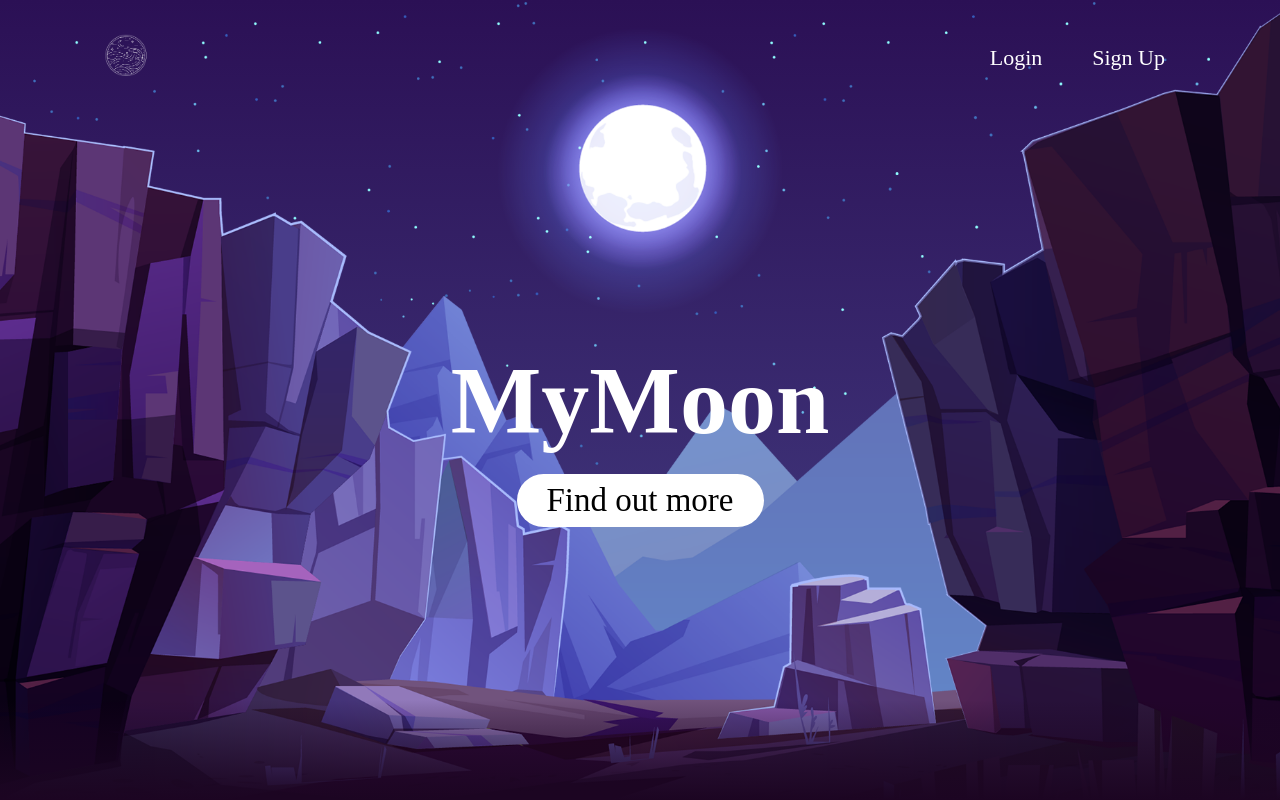
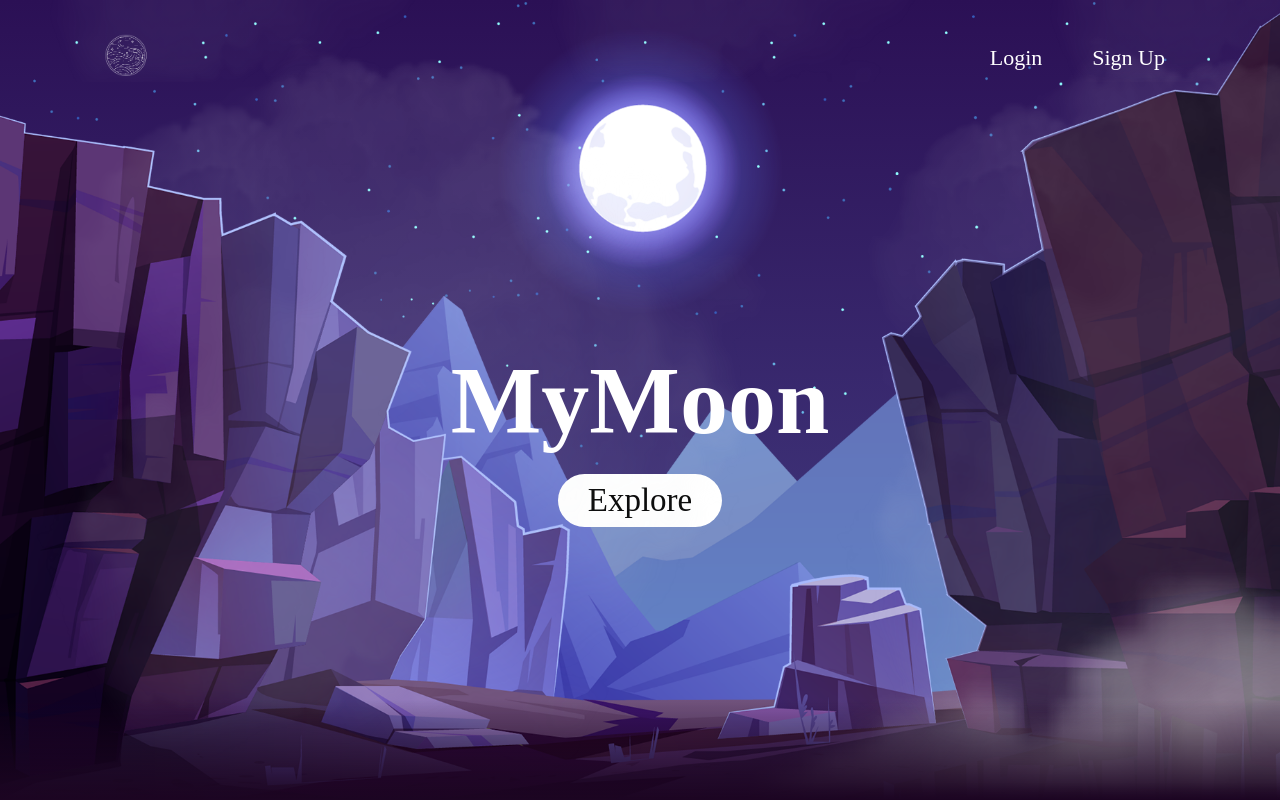
Before and after one commit to GRClarke8456/Period_tracker_ReactJS, a React (Create React App) app: page / in a window 1280 px wide. Shown: the top 800 px of the page. Built offline with nearby package versions, Linux system fonts and the light colour scheme; no server answers; a web font is replaced by a local one.

Commit message:
comments now show

```diff
--- a/src/App.css
+++ b/src/App.css
@@ -184,13 +184,13 @@ section img#mountains_front {
   flex-direction: column;
   justify-content: center;
   align-items: center;
-  width: 50%;
+  width: 60%;
   /* width: 2000px; */
   height: 400px;
   border-radius: 12px;
   /* background-color: rgb(255, 255, 255); */
-  background-image: url(https://cdn5.vectorstock.com/i/1000x1000/51/69/minimalist-hands-and-moon-line-art-symbol-vector-26785169.jpg) ;
-  background-size: 1000px 1000px;
+  background-image: url(https://c4.wallpaperflare.com/wallpaper/1001/338/453/purple-the-sky-stars-clouds-sunset-hd-wallpaper-thumb.jpg) ;
+  background-size: 1010px 660px;
   background-position: -4cm -5cm;
   background-repeat: no-repeat;
 
@@ -207,7 +207,7 @@ section img#mountains_front {
   -webkit-animation-duration: 0.4s;
   animation-name: animatetop;
   animation-duration: 0.5s;
-  transform: translateX(350px)
+  transform: translateX(300px)
 }
 
 .inputWrapper {
@@ -978,6 +978,7 @@ padding: 20px;
 
      .blog-card.expanded {
       height: 900px;
+
     }
 
     /* .spring-fever.expanded {
@@ -1000,12 +1001,13 @@ padding: 20px;
       border-radius: 50px;
       width: 80%;
       position: relative;
-      border: 1px solid rgb(34, 33, 33);
+      border: 1px rgba(170, 163, 163, 0.95);
       margin: 70px;
       margin-left: 95px;
       margin-top: -50px;
       font-size: 30px;
       font-weight: bold;
+      z-index: 999;
 
     }
 
@@ -1021,7 +1023,7 @@ padding: 20px;
       border-radius: 50px;
       width: 80%;
       position: relative;
-      border: 1px solid rgb(34, 33, 33);
+      border: 1px solid rgba(170, 163, 163, 0.95);
       margin: 70px;
       margin-left: 90px;
 
@@ -1303,6 +1305,155 @@ transform: translateX(-90px);
 
 }
 
+/* CLOUDS */
+.cloudy-mist-container {
+  position: absolute;
+  top: 0;
+  left: 0vw;
+  width: 105vw;
+  height: 100vh;
+  background-image: url(./containers/cloud.png);
+  background-size: 4500px;
+  /* animation-delay: 1s; */
+  animation: move-cloudy-mist 10s forwards;
+  z-index: 100
+  /* animation: name duration timing-function delay iteration-count direction fill-mode; */
+}
+
+@keyframes move-cloudy-mist {
+  0% {
+    opacity: 1;
+  }
+  50% {
+    opacity: 0.85;
+  }
+  20% {
+    opacity: 0.65;
+  }
+  100% {
+    opacity: 0;
+  }
+}
+
+
+.cloudy-mist-container2 {
+  position: absolute;
+  top: 0;
+  left: 0vw;
+  width: 100%;
+  height: 100vh;
+  background-image: url(./containers/cloud.png);
+  background-size: 800px;
+  animation: move-cloudy-mist2 10s forwards;
+  z-index: 100
+}
+
+
+@keyframes move-cloudy-mist2 {
+  0% {
+    opacity: 1;
+  }
+  50% {
+    opacity: 0.15;
+  }
+  100% {
+    opacity: 0;
+  }
+}
+
+.cloudy-mist-container3 {
+  position: absolute;
+  top: 0;
+  left: 0vw;
+  width: 100vw;
+  height: 37vw;
+  background-image: url(./containers/cloud.png);
+  background-size: 500px;
+  animation: move-cloudy-mist3 6s forwards;
+  z-index: 100
+}
+
+@keyframes move-cloudy-mist3 {
+  0% {
+    transform: translateX(0);
+  }
+  100% {
+    transform: translateY(30vw);
+    /* going down */
+  }
+  0% {
+    opacity: 1;
+  }
+  50% {
+    opacity: 0.25;
+  }
+  100% {
+    opacity: 0;
+  }
+}
+
+.cloudy-mist-container4 {
+  position: absolute;
+  top: 0;
+  left: 0vw;
+  width: 100vw;
+  height: 35vw;
+  background-image: url(./containers/cloud.png);
+  background-size: 500px;
+  animation: move-cloudy-mist4 8s forwards;
+  z-index: 100
+}
+
+@keyframes move-cloudy-mist4 {
+  0% {
+    transform: translateX(10vw);
+  }
+  100% {
+    transform: translateY(-30vw);
+    /* going up */
+  }
+  0% {
+    opacity: 0.5;
+  }
+  50% {
+    opacity: 0.25;
+  }
+  100% {
+    opacity: 0;
+  }
+}
+
+.cloudy-mist-container5 {
+  position: absolute;
+  top: 0;
+  left: 0vw;
+  width: 105vw;
+  height: 35vw;
+  background-image: url(./containers/cloud.png);
+  background-size: 500px;
+  animation: move-cloudy-mist5 5s forwards;
+  z-index: 100
+}
+
+@keyframes move-cloudy-mist5 {
+  0% {
+    transform: translateX(-10vw);
+  }
+  100% {
+    transform: translateX(-30vw);
+    /* going left */
+  }
+  0% {
+    opacity: 1;
+  }
+  50% {
+    opacity: 0.25;
+  }
+  100% {
+    opacity: 0;
+  }
+}
+
 /* .modal {
   display: none;
   position: fixed;
--- a/src/components/Article.js
+++ b/src/components/Article.js
@@ -41,7 +41,7 @@ const Article = ({article}) => {
           const response = await fetch(`${SERVER_URL}/articles/${article.id}/${user.id}`, {
             method: "PATCH",
             credentials:"include",
-            mode: 'cors',
+            mode: 'cors'
           });
           console.log(response);
           if (response.ok) {
--- a/src/components/Questionnaire.js
+++ b/src/components/Questionnaire.js
@@ -35,7 +35,7 @@ const Questionnaire = () => {
         <>
         <div className="quest page">
         <form onSubmit={handleSubmit}>
-            <h2 className="quest1">Please tell us about your last period 🩸</h2>
+            <h2 className="quest1">Please tell us about your last period 💭</h2>
 
             <hr/>
 
--- a/src/containers/LoginContainer.js
+++ b/src/containers/LoginContainer.js
@@ -39,7 +39,7 @@ const LoginContainer = ({closeModal, setJwt}) => {
             if(response.id){
                 closeModal(false)
                 setUser(response)
-                navigate("/articles");
+                navigate("/cycles");
 
             }
             else {
--- a/src/containers/MainPageContainer.js
+++ b/src/containers/MainPageContainer.js
@@ -43,12 +43,18 @@ const MainPageContainer = () => {
 
     return (
         <>
+
         <section className="bodymain" >
+          <div className="cloudy-mist-container"></div>
+            <div className="cloudy-mist-container2"></div>
+            <div className="cloudy-mist-container3"></div>
+            <div className="cloudy-mist-container4"></div>
+            <div className="cloudy-mist-container5"></div>
                 <img src={starsimage} id="stars" />
                 <img src={moonimage} id="moon" />
                 <img src={mountains_behindimage} id="mountain_behind" />
                 <h2 id="text">MyMoon</h2>
-                <a href="#sec" id="btn">Find out more</a>
+                <a href="#sec" id="btn">Explore</a>
                 <img src={mountains_frontimage} id="mountain_front" />
             </section>
             <div className="sec" id="sec">
```
Also changed, not shown: src/containers/cloud.png (added).
